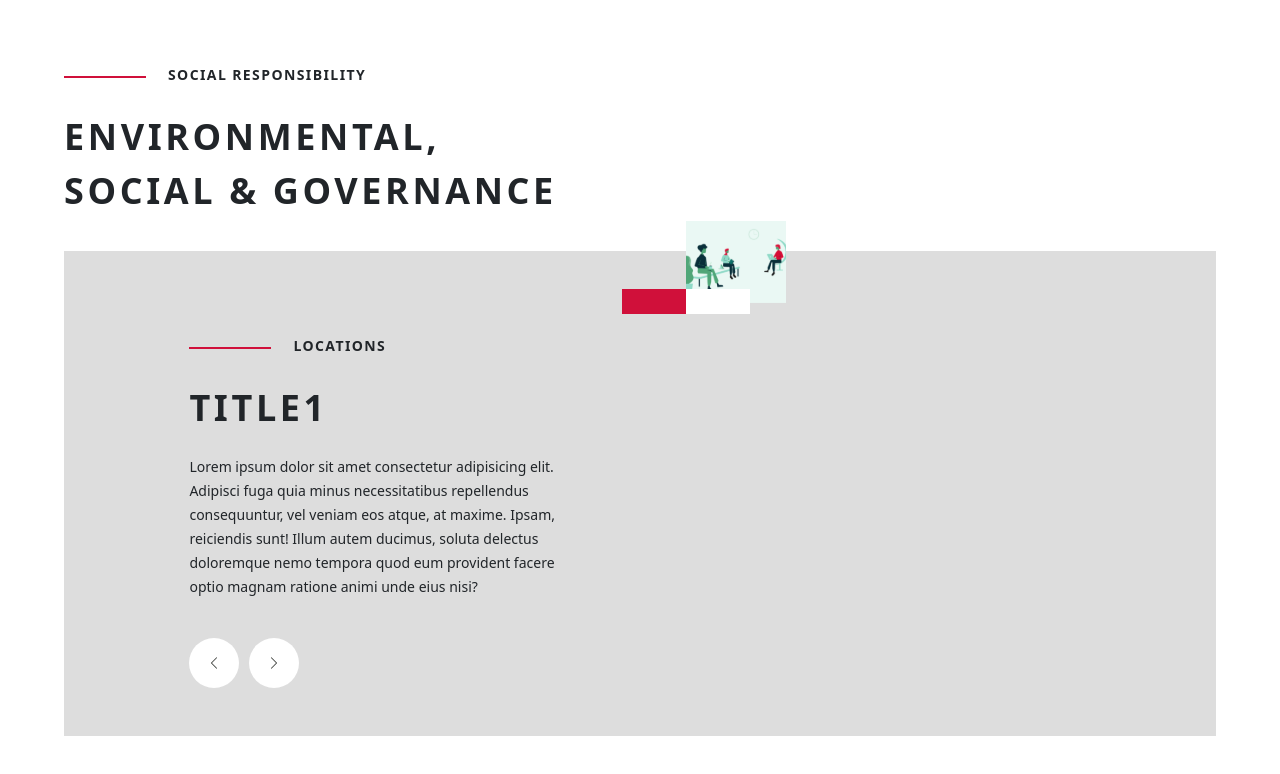
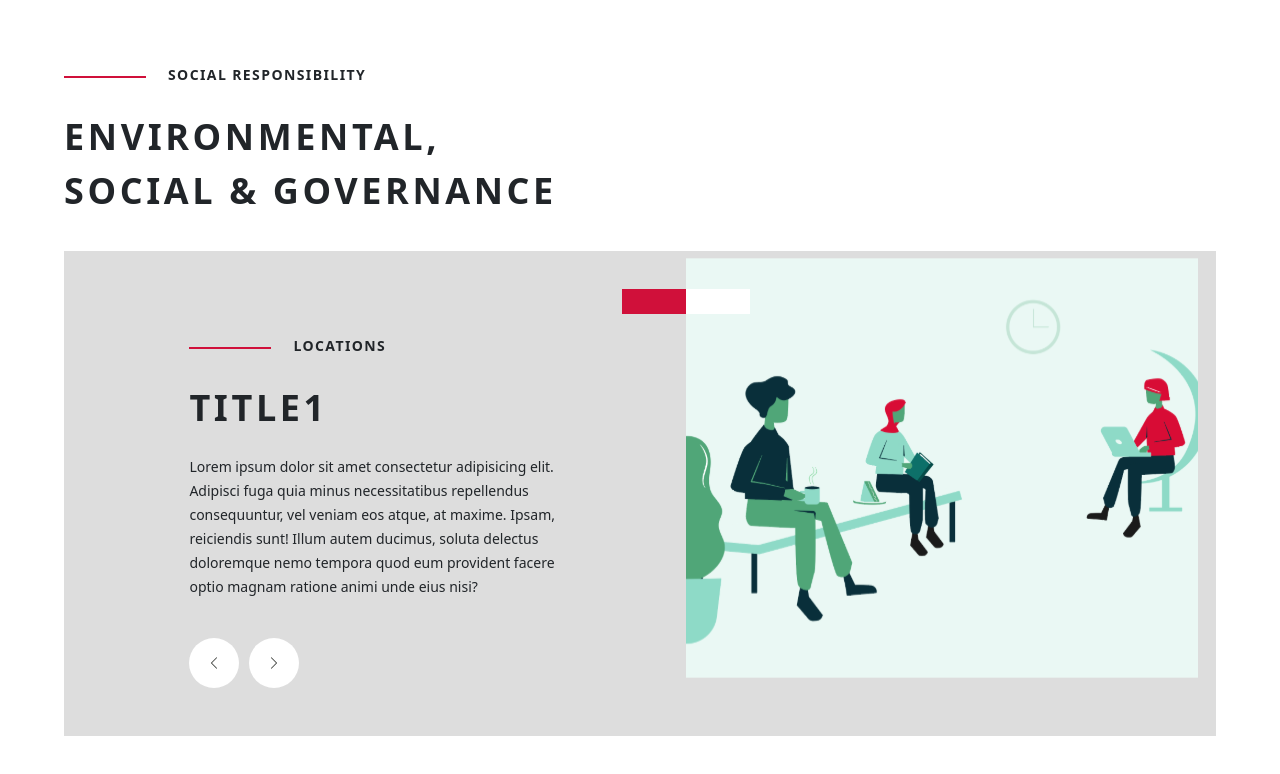
Before and after one commit to SzczepanIF/wiser-test, a Next.js app: page /components/business/articles/socialResponsibility in a window 1280 px wide. Shown: the top 774 px of the page. Built offline with nearby package versions, Linux system fonts and the light colour scheme.

Commit message:
update webpack

```diff
--- a/components/ImageSlider/imageSlider.tsx
+++ b/components/ImageSlider/imageSlider.tsx
@@ -1,5 +1,6 @@
 import React from "react";
 import { TClassNameProp } from "../../utils/types";
+import Image from "next/image";
 import styles from "./imageSlider.module.css";
 import { Carousel } from "react-bootstrap";
 
@@ -34,11 +35,12 @@ export default function ImageSlider({
       >
         {data.map((item) => (
           <Carousel.Item key={item.src}>
-            <img
+            <Image
               width={100}
               height={100}
               src={item.src}
               alt={item.alt || "Slider image"}
+              layout="responsive"
             />
           </Carousel.Item>
         ))}
--- a/next.config.js
+++ b/next.config.js
@@ -2,17 +2,23 @@
 const nextConfig = {
   reactStrictMode: true,
   images: {
-    loader: 'imgix',
+    loader: 'default',
     path: '',
     domains: ['randomuser.me', 'www.randomuser.me', 'https:/randomuser.me/'],
   },
+  target: "serverless",
   webpack: (cfg) => {
         cfg.module.rules.push(
             {
                 test: /\.md$/,
                 loader: 'frontmatter-markdown-loader',
                 options: { mode: ['react-component'] }
+            },
+            {
+              test: /\.svg$/,
+              use: ["@svgr/webpack"]
             }
+
         )
         return cfg;
     }
--- a/package.json
+++ b/package.json
@@ -13,6 +13,7 @@
     "bootstrap": "^5.1.3",
     "next": "12.0.9",
     "next-compose-plugins": "^2.2.1",
+    "next-on-netlify": "^3.0.1",
     "next-optimized-images": "2.6.1",
     "react": "17.0.2",
     "react-bootstrap": "^2.1.2",
@@ -22,6 +23,7 @@
     "react-visibility-sensor": "^5.1.1"
   },
   "devDependencies": {
+    "@svgr/webpack": "^6.2.1",
     "@types/node": "17.0.12",
     "@types/react": "17.0.38",
     "eslint": "8.7.0",
--- a/pages/business.tsx
+++ b/pages/business.tsx
@@ -1,6 +1,7 @@
 import type { NextPage } from "next";
 import Head from "next/head";
 import styles from "../styles/Home.module.css";
+import Image from "next/image";
 import Footer from "../components/Footer/footer";
 import NavbarComponent from "../components/navbar/navbar";
 import MainArticle from "./components/business/articles/mainArticle";
--- a/pages/culture.tsx
+++ b/pages/culture.tsx
@@ -1,6 +1,7 @@
 import type { NextPage } from "next";
 import Head from "next/head";
 import styles from "../styles/Home.module.css";
+import Image from "next/image";
 import { Subtitle, Title } from "../components/Title";
 import Footer from "../components/Footer/footer";
 import { Article } from "../components/Article/article";
--- a/pages/demo.tsx
+++ b/pages/demo.tsx
@@ -1,6 +1,7 @@
 import type { NextPage } from "next";
 import React from "react";
 import Head from "next/head";
+import Image from "next/image";
 import styles from "../styles/Home.module.css";
 import Footer from "../components/Footer/footer";
 import { Subtitle, Title } from "../components/Title";
--- a/pages/earlycareers.tsx
+++ b/pages/earlycareers.tsx
@@ -1,6 +1,7 @@
 import type { NextPage } from "next";
 import Head from "next/head";
 import styles from "../styles/Home.module.css";
+import Image from "next/image";
 import { Subtitle, Title } from "../components/Title";
 import Footer from "../components/Footer/footer";
 import NavbarComponent from "../components/navbar/navbar";
--- a/pages/index.tsx
+++ b/pages/index.tsx
@@ -2,6 +2,7 @@ import type { NextPage } from "next";
 import React from "react";
 import Head from "next/head";
 import styles from "../styles/Home.module.css";
+import Image from "next/image";
 import Footer from "../components/Footer/footer";
 import { Subtitle, Title } from "../components/Title";
 import NavbarComponent from "../components/navbar/navbar";
--- a/pages/locations.tsx
+++ b/pages/locations.tsx
@@ -1,5 +1,6 @@
 import type { NextPage } from 'next';
 import Head from 'next/head';
+import Image from "next/image";
 import styles from '../styles/Home.module.css';
 import { Subtitle, Title } from "../components/Title";
 import Footer from '../components/Footer/footer';
--- a/pages/vacancies.tsx
+++ b/pages/vacancies.tsx
@@ -4,6 +4,7 @@ import { Subtitle, Title } from "../components/Title";
 import styles from '../styles/Home.module.css'
 import Footer from '../components/Footer/footer';
 import NavbarComponent from '../components/navbar/navbar';
+import Image from "next/image";
 
 const VacanciesPage: NextPage = () => {
   return (
--- a/pages/whyknightfrank.tsx
+++ b/pages/whyknightfrank.tsx
@@ -1,6 +1,7 @@
 import type { NextPage } from "next";
 import Head from "next/head";
 import styles from "../styles/Home.module.css";
+import Image from "next/image";
 import { Subtitle, Title } from "../components/Title";
 import Footer from "../components/Footer/footer";
 import { Article } from "../components/Article/article";
```
Also changed, not shown: 2 other files (tests, documents, lock files or other folders).
